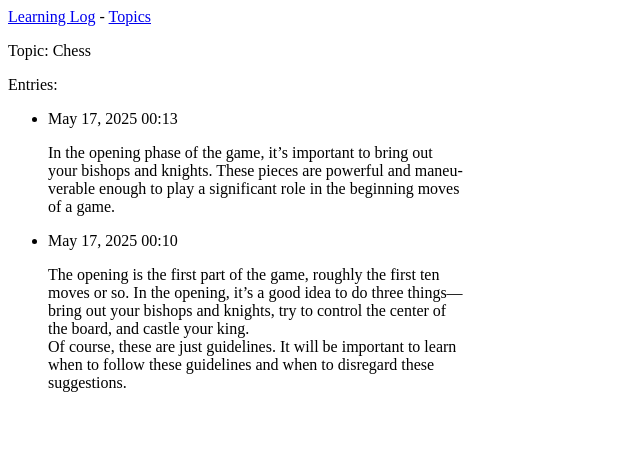
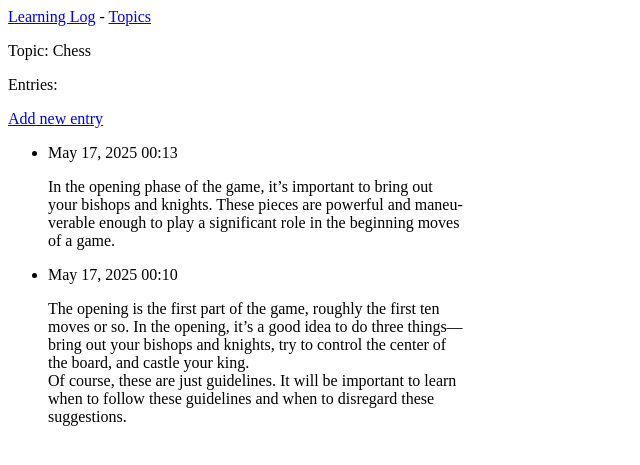
Before and after one commit to Kayutas/Learning_Log, a Django app: page /topics/1/ in a window 1280 px wide. Shown: the top 465 px of the page, without its empty margins (0-640 px from the left). Run offline with Django 5.2, Linux system fonts and the light colour scheme; data comes from the database, SQL or seed files in the repository; both versions use the stored data as it was after the commit.

Commit message:
added topic and entries

```diff
--- a/learning_logs/templates/learning_logs/topic.html
+++ b/learning_logs/templates/learning_logs/topic.html
@@ -5,6 +5,9 @@
     <p>Topic: {{ topic.text }}</p>
 
     <p>Entries:</p>
+    <p>
+        <a href="{% url 'learning_logs:new_entry' topic.id %}">Add new entry</a>
+    </p>
     <ul>
         {% for entry in entries %}
             <li>
@@ -16,4 +19,5 @@
         {% endfor %}
     </ul>
 
+
 {% endblock content %}
--- a/learning_logs/templates/learning_logs/topics.html
+++ b/learning_logs/templates/learning_logs/topics.html
@@ -14,4 +14,7 @@
             {% endfor %}
     </ul>
 
+    <a href="{% url 'learning_logs:new_topic' %}">Add a new topic</a>
+
+
 {% endblock content%}
--- a/learning_logs/urls.py
+++ b/learning_logs/urls.py
@@ -14,5 +14,11 @@ urlpatterns = [
     path('topics/', views.topics, name='topics'),
     # Detail page for a single topic.
     path('topics/<int:topic_id>/', views.topic, name='topic'),
+    # Page for adding new topic.
+    path('new_topic/', views.new_topic, name='new_topic'),
+    # Page for adding new entry.
+    path('new_entry/<int:topic_id>/', views.new_entry, name='new_entry'),
+
+
 
 ]
--- a/learning_logs/views.py
+++ b/learning_logs/views.py
@@ -1,6 +1,7 @@
-from django.shortcuts import render
+from django.shortcuts import render, redirect
 
 from .models import Topic
+from .forms import TopicForm, EntryForm
 
 # Create your views here.
 
@@ -24,3 +25,41 @@ def topic(request, topic_id):
     entries = topic.entry_set.order_by('-date_added')
     context = {'topic': topic, 'entries': entries}
     return render(request, 'learning_logs/topic.html', context)
+
+def new_topic(request):
+    """Add a new topic"""
+    if request.method != 'POST':
+        # No data submitted; create a blank form.
+        form = TopicForm()
+    else:
+        # POST data submitted; process data.
+        form = TopicForm(data=request.POST)
+        if form.is_valid():
+            form.save()
+            return redirect('learning_logs:topics')
+
+    # Display a blank or invalid form.
+    context = {'form': form}
+    return render(request, 'learning_logs/new_topic.html', context)
+
+
+
+def new_entry(request, topic_id):
+    """Add a new entry for a particular topic."""
+    topic = Topic.objects.get(id=topic_id)
+
+    if request.method != 'POST':
+        # No data submitted; create a blank form.
+        form = EntryForm()
+    else:
+        # POST data submitted; process data.
+        form = EntryForm(data=request.POST)
+        if form.is_valid():
+            new_entry = form.save(commit=False)
+            new_entry.topic = topic
+            new_entry.save()
+            return redirect('learning_logs:topic', topic_id=topic_id)
+
+    # Display a blank or invalid form.
+    context = {'topic': topic, 'form' :form}
+    return render(request, 'learning_logs/new_entry.html', context)
```
Also changed, not shown: learning_logs/forms.py (added, +18 -0 lines), learning_logs/templates/learning_logs/new_entry.html (added, +15 -0 lines), learning_logs/templates/learning_logs/new_topic.html (added, +12 -0 lines), db.sqlite3.
